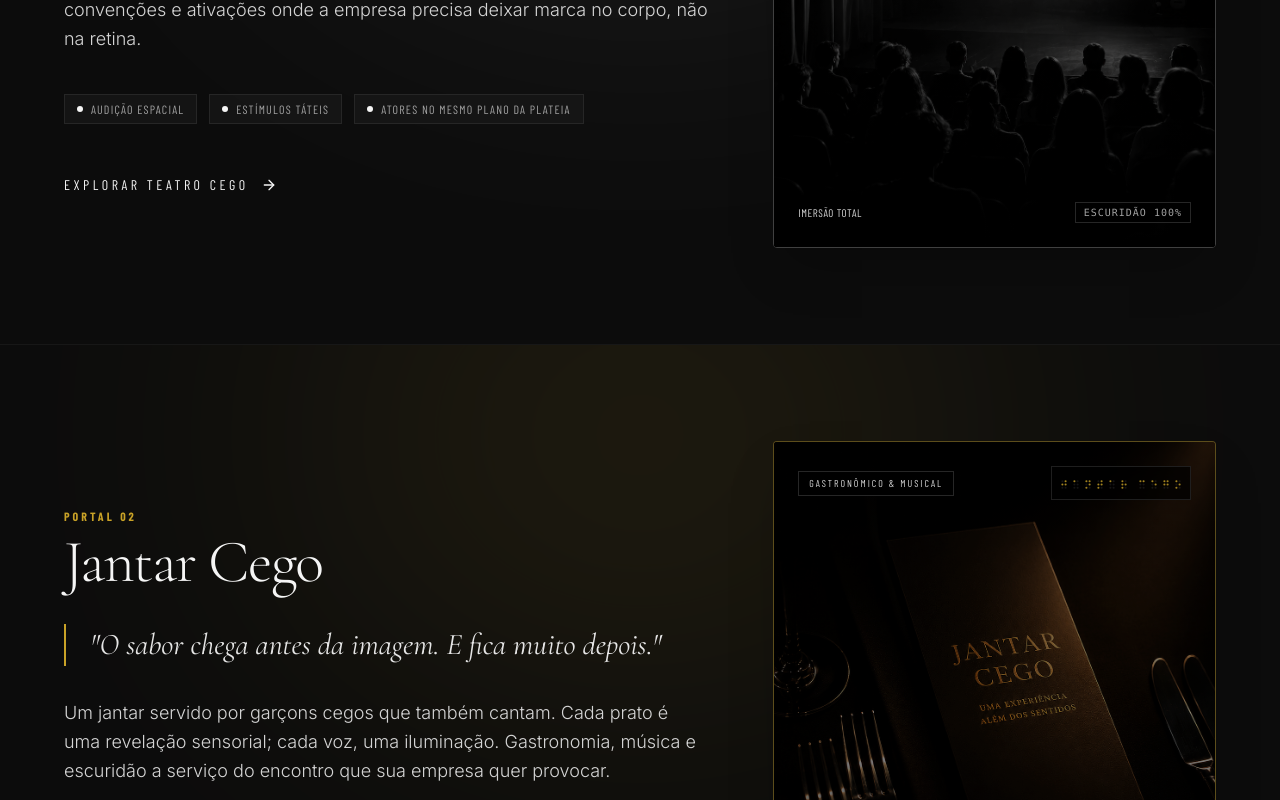
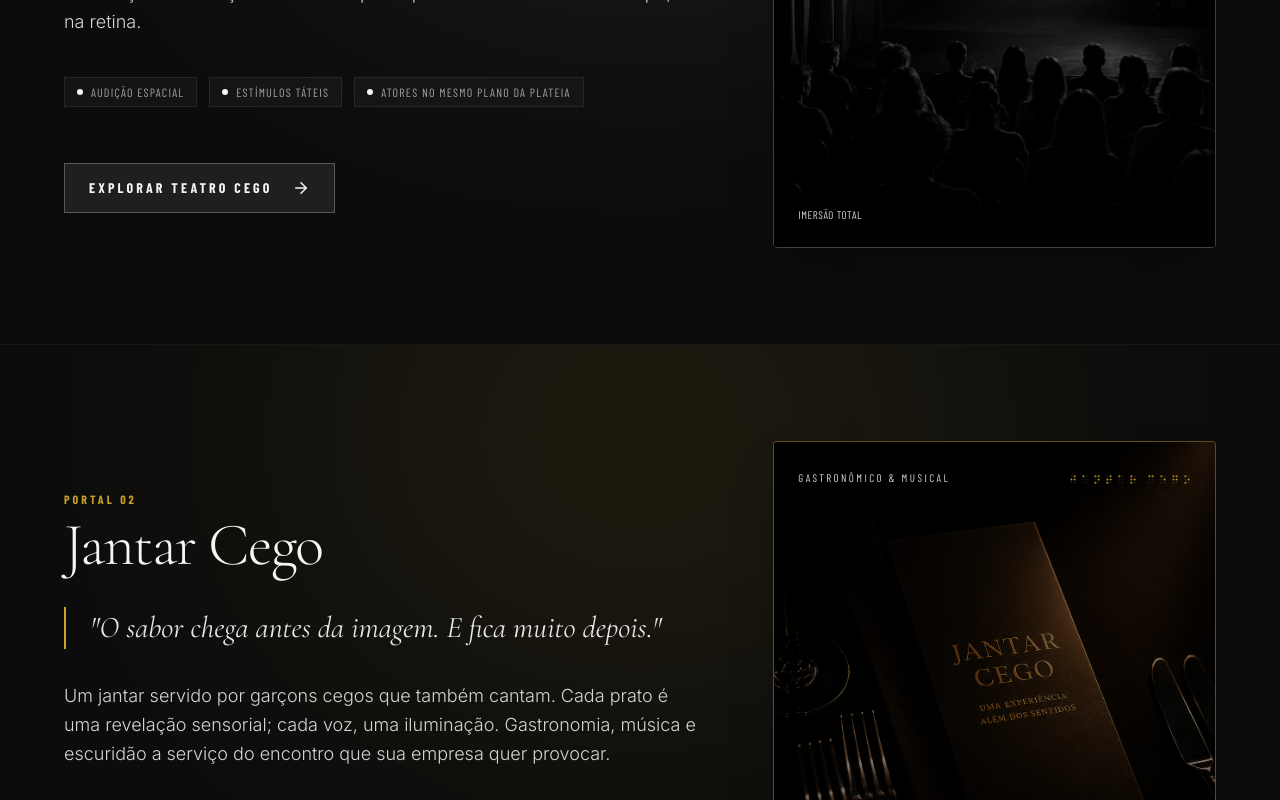
Before and after one commit to eduardogbl150/C-TRES-, a React (Vite) app: page / in a window 1280 px wide. Shown: the part 3020-3820 px from the top of the page. Built offline with nearby package versions, Linux system fonts and the light colour scheme; a web font is replaced by a local one.

Commit message:
feat(contact): add date validation and style portals
Implement date formatting and validation for the contact form to ensure accurate data entry. Update styling for portal call-to-action buttons to improve visual distinction.

```diff
--- a/src/components/ContactOverlay.tsx
+++ b/src/components/ContactOverlay.tsx
@@ -25,6 +25,32 @@ const INITIAL_DATA: ContactFormData = {
 };
 
 const PEOPLE_OPTIONS = ['Até 20', '20 a 50', '50 a 100', 'Mais de 100'];
+
+function formatarData(valor: string): string {
+  const digitos = valor.replace(/\D/g, '').slice(0, 8);
+  const partes: string[] = [];
+  if (digitos.length > 0) partes.push(digitos.slice(0, 2));
+  if (digitos.length > 2) partes.push(digitos.slice(2, 4));
+  if (digitos.length > 4) partes.push(digitos.slice(4, 8));
+  return partes.join('/');
+}
+
+function dataValida(valor: string): boolean {
+  const match = valor.match(/^(\d{2})\/(\d{2})\/(\d{4})$/);
+  if (!match) return false;
+
+  const dia = parseInt(match[1], 10);
+  const mes = parseInt(match[2], 10);
+  const ano = parseInt(match[3], 10);
+
+  if (mes < 1 || mes > 12) return false;
+  if (ano < 2000 || ano > 2100) return false;
+
+  const diasNoMes = new Date(ano, mes, 0).getDate();
+  if (dia < 1 || dia > diasNoMes) return false;
+
+  return true;
+}
 
 interface ContactOverlayProps {
   isOpen: boolean;
@@ -72,7 +98,7 @@ export const ContactOverlay: React.FC<ContactOverlayProps> = ({
       case 2:
         return formData.numero_pessoas.length > 0;
       case 3:
-        return formData.data_prevista.trim().length > 0;
+        return dataValida(formData.data_prevista.trim());
       case 4:
         return (
           formData.nome_contato.trim().length > 0 &&
@@ -83,6 +109,9 @@ export const ContactOverlay: React.FC<ContactOverlayProps> = ({
         return false;
     }
   };
+
+  const isDateComplete = formData.data_prevista.trim().length === 10;
+  const isDateInvalid = isDateComplete && !dataValida(formData.data_prevista.trim());
 
   const handleNext = () => {
     if (!isCurrentStepValid()) return;
@@ -336,19 +365,37 @@ export const ContactOverlay: React.FC<ContactOverlayProps> = ({
                     >
                       Qual a data prevista para o evento?
                     </label>
-                    <div className="pt-2">
+                    <div className="pt-2 space-y-3">
                       <input
                         id="input-data-prevista"
                         type="text"
+                        inputMode="numeric"
                         autoFocus
                         value={formData.data_prevista}
                         onChange={(e) =>
-                          setFormData({ ...formData, data_prevista: e.target.value })
+                          setFormData({
+                            ...formData,
+                            data_prevista: formatarData(e.target.value),
+                          })
                         }
                         onKeyDown={handleKeyDown}
-                        placeholder="ex: novembro de 2026, ou ainda não sei"
-                        className="w-full bg-transparent border-b-2 border-neutral-700 focus:border-neutral-200 text-xl sm:text-2xl text-neutral-100 py-3 px-1 placeholder:text-neutral-600 focus:outline-none transition-colors"
+                        placeholder="DD/MM/AAAA"
+                        className={`w-full bg-transparent border-b-2 text-xl sm:text-2xl text-neutral-100 py-3 px-1 placeholder:text-neutral-600 focus:outline-none transition-colors ${
+                          isDateInvalid
+                            ? 'border-red-500/80 focus:border-red-400'
+                            : 'border-neutral-700 focus:border-neutral-200'
+                        }`}
                       />
+                      {isDateInvalid && (
+                        <motion.p
+                          initial={{ opacity: 0, y: -4 }}
+                          animate={{ opacity: 1, y: 0 }}
+                          className="text-xs sm:text-sm text-red-400/90 font-body flex items-center gap-1.5 pt-1"
+                        >
+                          <AlertCircle className="w-4 h-4 shrink-0 stroke-[1.5]" />
+                          <span>Essa data não existe, confira o dia e o mês.</span>
+                        </motion.p>
+                      )}
                     </div>
                   </div>
                 )}
--- a/src/components/PortalsSection.tsx
+++ b/src/components/PortalsSection.tsx
@@ -25,6 +25,8 @@ export const PortalsSection: React.FC<PortalsSectionProps> = ({ onPortalSelect }
         'Uma peça encenada no escuro absoluto, conduzida por atores cegos. O público não assiste: respira, escuta, toca, é tocado. Ideal para lançamentos, convenções e ativações onde a empresa precisa deixar marca no corpo, não na retina.',
       ctaText: 'Explorar Teatro Cego',
       whatsappUrl: whatsappLink('Olá! Quero saber mais sobre o Teatro Cego.'),
+      ctaClasses:
+        'bg-white/[0.08] hover:bg-white/[0.15] border-white/25 hover:border-white/50 text-neutral-100',
       image: '/teatro-cego.png',
       fallbackImage: '/teatro-cego.jpg',
       imageAlt: 'Teatro Cego - Experiência imersiva no escuro',
@@ -44,6 +46,8 @@ export const PortalsSection: React.FC<PortalsSectionProps> = ({ onPortalSelect }
         'Um jantar servido por garçons cegos que também cantam. Cada prato é uma revelação sensorial; cada voz, uma iluminação. Gastronomia, música e escuridão a serviço do encontro que sua empresa quer provocar.',
       ctaText: 'Explorar Jantar Cego',
       whatsappUrl: whatsappLink('Olá! Quero saber mais sobre o Jantar Cego.'),
+      ctaClasses:
+        'bg-[#C9A227]/[0.10] hover:bg-[#C9A227]/[0.18] border-[#C9A227]/30 hover:border-[#C9A227]/60 text-[#DFC15D] shadow-[0_4px_20px_rgba(201,162,39,0.05)] hover:shadow-[0_4px_25px_rgba(201,162,39,0.15)]',
       image: '/jantar-cego.png',
       fallbackImage: '/jantar-cego.jpg',
       imageAlt: 'Jantar Cego - Gastronomia sensorial e música vocal',
@@ -63,6 +67,8 @@ export const PortalsSection: React.FC<PortalsSectionProps> = ({ onPortalSelect }
         'Um trem reconstruído inteiramente para simular uma viagem imersiva no escuro: trilhos, vibração, paisagens sonoras, temperatura, aromas. Um deslocamento sem imagem, projetado sob medida para o objetivo do seu evento.',
       ctaText: 'Explorar Expresso Dive',
       whatsappUrl: whatsappLink('Olá! Quero saber mais sobre o Expresso Dive.'),
+      ctaClasses:
+        'bg-[#C81E2D]/[0.10] hover:bg-[#C81E2D]/[0.18] border-[#C81E2D]/35 hover:border-[#C81E2D]/65 text-[#F05365] shadow-[0_4px_20px_rgba(200,30,45,0.05)] hover:shadow-[0_4px_25px_rgba(200,30,45,0.15)]',
       image: '/expresso-dive.png',
       fallbackImage: '/expresso-dive.jpg',
       imageAlt: 'Expresso Dive - Viagem sinestésica sobre trilhos no escuro',
@@ -151,17 +157,18 @@ export const PortalsSection: React.FC<PortalsSectionProps> = ({ onPortalSelect }
                   </div>
                 </div>
 
-                {/* Discrete CTA link (text with arrow, not a flashy button) */}
-                <div className="pt-4">
+                {/* Highlighted Portal CTA */}
+                <div className="pt-4 sm:pt-6">
                   <a
                     href={portal.whatsappUrl}
                     target="_blank"
                     rel="noopener noreferrer"
-                    className="group inline-flex items-center gap-3 text-sm font-tension uppercase tracking-[0.25em] transition-all duration-300 hover:translate-x-1"
-                    style={{ color: portal.accentColor }}
+                    className={`group w-full sm:w-auto inline-flex items-center justify-between sm:justify-start gap-4 sm:gap-5 min-h-[46px] sm:min-h-[48px] px-5 sm:px-6 py-3 sm:py-3.5 border transition-all duration-300 ease-out hover:shadow-lg ${portal.ctaClasses}`}
                   >
-                    <span>{portal.ctaText}</span>
-                    <ArrowRight className="w-4 h-4 transition-transform group-hover:translate-x-1.5" />
+                    <span className="text-xs sm:text-sm font-tension uppercase tracking-[0.22em] font-semibold sm:font-bold">
+                      {portal.ctaText}
+                    </span>
+                    <ArrowRight className="w-4 h-4 sm:w-4.5 sm:h-4.5 shrink-0 transition-transform duration-300 ease-out group-hover:translate-x-2 group-hover:scale-110" />
                   </a>
                 </div>
               </div>
@@ -189,17 +196,17 @@ export const PortalsSection: React.FC<PortalsSectionProps> = ({ onPortalSelect }
                   <div className="absolute inset-0 bg-gradient-to-t from-black/90 via-black/30 to-black/60 pointer-events-none" />
                   <div className="absolute inset-0 bg-black/20 group-hover:bg-black/10 transition-colors duration-500 pointer-events-none" />
 
-                  {/* Top indicator of visual block */}
+                  {/* Top indicator of visual block - unboxed clean category badge and braille */}
                   <div className="relative z-10 p-6 flex items-center justify-between">
-                    <span className="text-[10px] font-tension uppercase tracking-[0.2em] px-2.5 py-1 bg-black/70 backdrop-blur-sm border border-neutral-800 text-neutral-300">
+                    <span className="text-[10px] sm:text-[11px] font-tension uppercase tracking-[0.22em] text-neutral-300 drop-shadow-[0_2px_4px_rgba(0,0,0,0.8)]">
                       {portal.badge}
                     </span>
-                    <div className="px-2 py-1 bg-black/70 backdrop-blur-sm border border-neutral-800/80">
+                    <div className="drop-shadow-[0_2px_4px_rgba(0,0,0,0.8)]">
                       <BrailleDots
                         pattern={portal.brailleText}
                         size="xs"
                         accentColor={portal.accentColor}
-                        opacity={0.8}
+                        opacity={0.85}
                       />
                     </div>
                   </div>
@@ -207,7 +214,6 @@ export const PortalsSection: React.FC<PortalsSectionProps> = ({ onPortalSelect }
                   {/* Bottom metadata tag */}
                   <div className="relative z-10 p-6 bg-gradient-to-t from-black via-black/80 to-transparent flex items-center justify-between text-[11px] text-neutral-400 font-mono">
                     <span className="font-tension uppercase tracking-wider text-neutral-300">Imersão Total</span>
-                    <span className="uppercase tracking-widest text-[10px] px-2 py-0.5 border border-neutral-800 bg-black/60">Escuridão 100%</span>
                   </div>
                 </div>
               </div>
```
